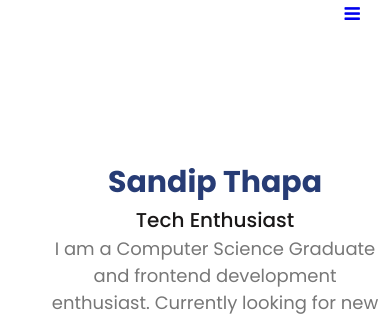
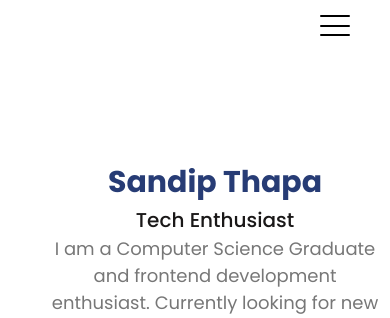
Before and after one commit to sandipthapa99/portfolio_html, a PHP site: page / in a window 390 px wide. Shown: the top 318 px of the page. Run offline with PHP 8.4, Linux system fonts and the light colour scheme.

Commit message:
nav responsive

```diff
--- a/css/style.css
+++ b/css/style.css
@@ -35,8 +35,21 @@ nav{
     display: inline;
     padding: 0 10px;
 }
-.icon{
+.toggle_btn{
+    padding: 10px;
+    position: relative;
+    top: 5px;
     display: none;
+    flex-direction: column;
+    justify-content: space-between;
+    width: 30px;
+    height: 21px;
+}
+.toggle_btn .bar{
+    height: 2px;
+    width: 100%;
+    background-color: #000;
+    border-radius: 10px;
 }
 
 li a{
@@ -363,12 +376,24 @@ li a:hover{
 }
 
 @media only screen and (max-width: 510px){
+    .nav_ul{
+        display: none;
+        flex-direction: column;
+        text-align: center;
+    }
     .nav_ul li{
-        display: none;
-        padding: 0 10px;
+        padding: 10px 0;
     }
-    .icon{
-        display: block;
+    .toggle_btn{
+        display: flex;
+    }
+    .nav_wrapper{
+        flex-direction: column-reverse;
+        align-items: flex-end;
+    }
+    .nav_ul_active{
+        display: flex;
+
     }
 }
 
--- a/index.html
+++ b/index.html
@@ -7,21 +7,24 @@
     <link rel="stylesheet" href="https://cdnjs.cloudflare.com/ajax/libs/font-awesome/4.7.0/css/font-awesome.min.css">
 
     <link rel="stylesheet" href="css/style.css">
+    <script src="js/script.js"></script>
     <title>Portfolio</title>
 </head>
 <body>
     <!-- Navbar -->
     <nav>
         <div class="container">
-            <div class="nav_wrapper" id="navbar">
-                <ul class="nav_ul">
+            <div class="nav_wrapper">
+                <ul class="nav_ul" id="navbar">
                     <li><a href="#home">Home</a></li>
                     <li><a href="#edu">Education</a></li>
                     <li><a href="#experiences">Experiences</a></li>
                     <li><a href="#portfolio">Portfolio</a></li>
                 </ul>
-                <a href="javascript:void(0);" class="icon" onclick="myFunction()">
-                    <i class="fa fa-bars"></i>
+                <a href="#" class="toggle_btn" onclick="myFunc();">
+                    <span class="bar"></span>
+                    <span class="bar"></span>
+                    <span class="bar"></span>
                   </a>
             </div>
         </div>
@@ -228,5 +231,7 @@
             <p>&copy; 2022 Sandip Thapa</p>
         </div>
     </div>
+
+    <script src="js/script.js"></script>
 </body>
 </html>
--- a/js/script.js
+++ b/js/script.js
@@ -1,8 +1,11 @@
-function myFunction() {
+// const toggleBtn = document.getElementsByClassName('toggle_btn');
+
+
+function myFunc(){
     var x = document.getElementById("navbar");
-    if (x.className === "nav_wrapper") {
-      x.className += " responsive";
+    if (x.className === "nav_ul") {
+        x.className += " nav_ul_active";
     } else {
-      x.className = "nav_wrapper";
+        x.className = "nav_ul";
     }
-  }
+}
```
